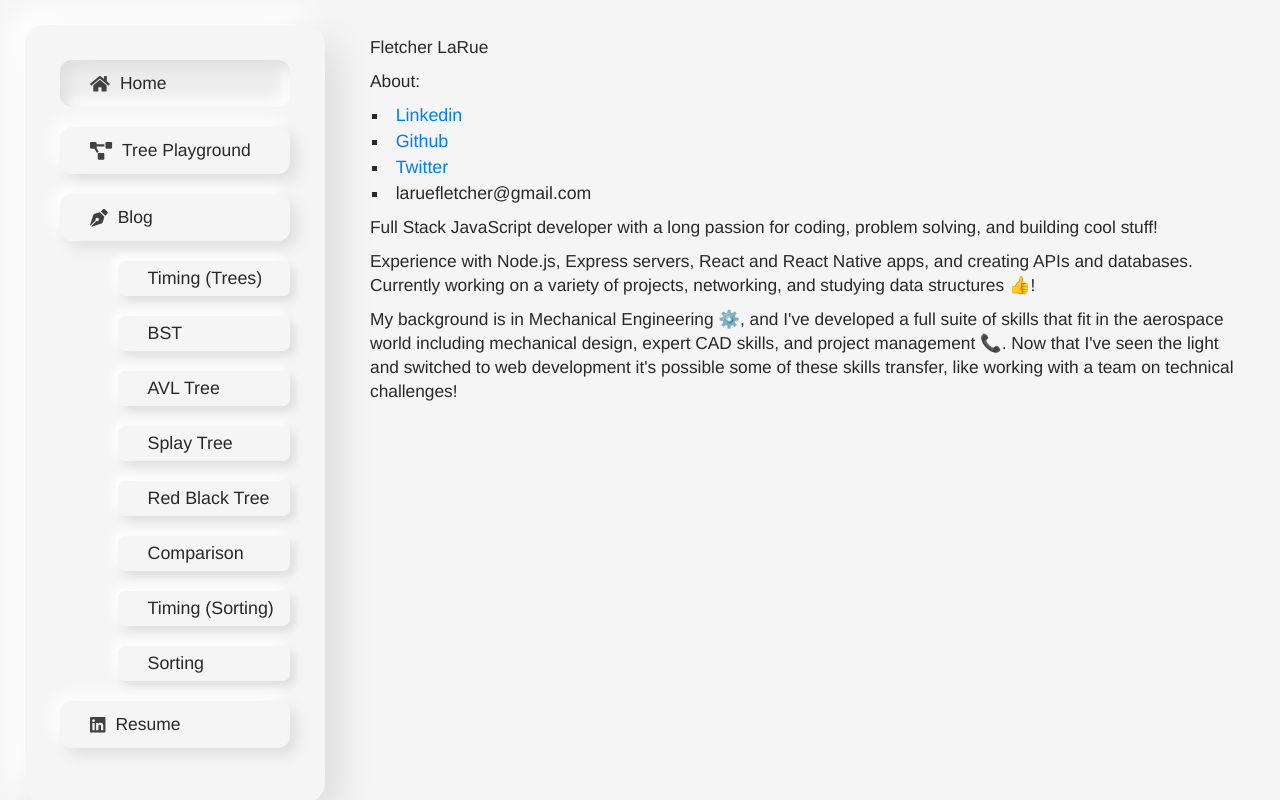
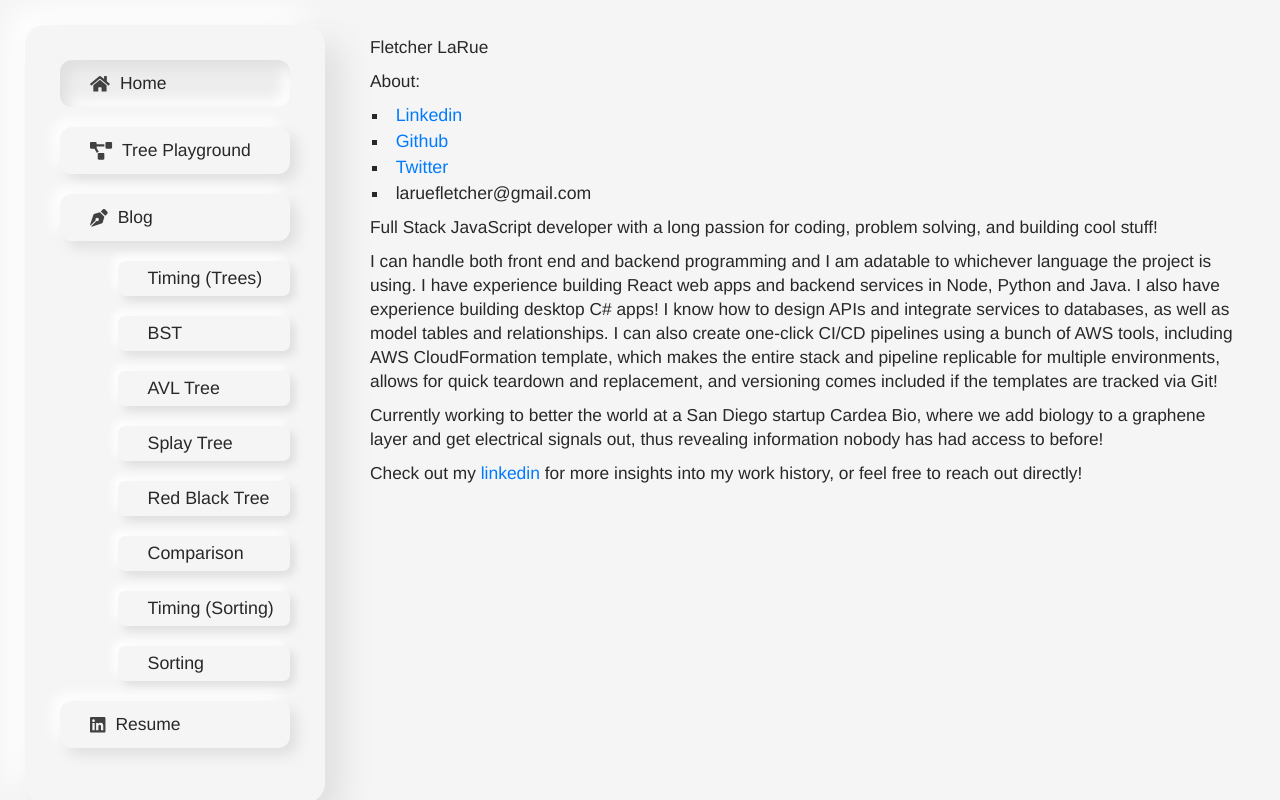
Before and after one commit to asdFletcher/portfolio, a React (Create React App) app: page / in a window 1280 px wide. Built offline with nearby package versions, Linux system fonts and the light colour scheme.

Commit message:
reword home page
reword homepage

```diff
--- a/src/components/Home.js
+++ b/src/components/Home.js
@@ -1,8 +1,7 @@
-import React from 'react';
-import ReactMarkdown from 'react-markdown';
+import React from "react";
+import ReactMarkdown from "react-markdown";
 
-const md =
-`
+const md = `
 #### Fletcher LaRue
 About:
 <ul>
@@ -15,17 +14,19 @@ About:
 
 Full Stack JavaScript developer with a long passion for coding, problem solving, and building cool stuff!
 
-Experience with Node.js, Express servers, React and React Native apps, and creating APIs and databases. Currently working on a variety of projects, networking, and studying data structures 👍!
+I can handle both front end and backend programming and I am adatable to whichever language the project is using. I have experience building React web apps and backend services in Node, Python and Java. I also have experience building desktop C# apps! I know how to design APIs and integrate services to databases, as well as model tables and relationships. I can also create one-click CI/CD pipelines using a bunch of AWS tools, including AWS CloudFormation template, which makes the entire stack and pipeline replicable for multiple environments, allows for quick teardown and replacement, and versioning comes included if the templates are tracked via Git!
 
-My background is in Mechanical Engineering ⚙️, and I've developed a full suite of skills that fit in the aerospace world including mechanical design, expert CAD skills, and project management 📞. Now  that I've seen the light and switched to web development it's possible some of these skills transfer, like working with a team on technical challenges!
-`
+Currently working to better the world at a San Diego startup Cardea Bio, where we add biology to a graphene layer and get electrical signals out, thus revealing information nobody has had access to before!
+
+Check out my [linkedin](https://www.linkedin.com/in/fletcher-larue/) for more insights into my work history, or feel free to reach out directly!
+`;
 
 const Home = () => {
-  return (
-    <div className="home-container">
-      <ReactMarkdown source={md} escapeHtml={false}/>
-    </div>
-  );
-}
+    return (
+        <div className="home-container">
+            <ReactMarkdown source={md} escapeHtml={false} />
+        </div>
+    );
+};
 
 export default Home;
```
